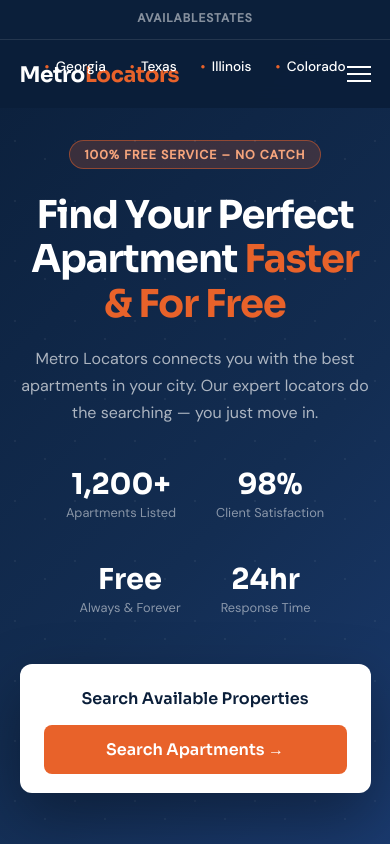
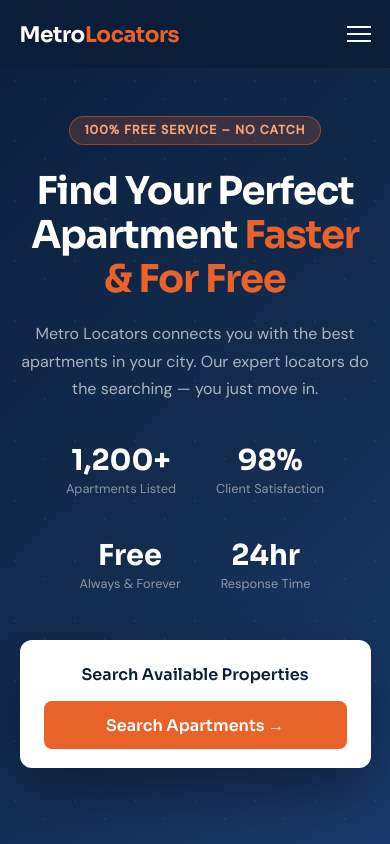
Before and after one commit to NothingHereDontCheck/Locators, a website: page public/index.html in a window 390 px wide. Shown: the top 844 px of the page. Drawn offline with Linux system fonts and the light colour scheme; no server answers; a script that the page names is missing.

Commit message:
Update index.html

```diff
--- a/public/index.html
+++ b/public/index.html
@@ -351,6 +351,9 @@ crossorigin="anonymous"></script>
 
     /* ── MOBILE ── */
     @media (max-width: 768px) {
+      .states-bar { display: none; }
+      nav { top: 0; }
+      #hero { padding-top: calc(68px + 32px); }
       .nav-links { display: none; }
       .hamburger { display: flex; }
       .mobile-menu {
@@ -379,7 +382,7 @@ crossorigin="anonymous"></script>
 
 <!-- STATES BAR -->
 <div class="states-bar">
-  <span class="states-label">AvailableStates</span>
+  <span class="states-label">Available States</span>
   <ul class="states-list">
     <li>Georgia</li>
     <li>Texas</li>
```
